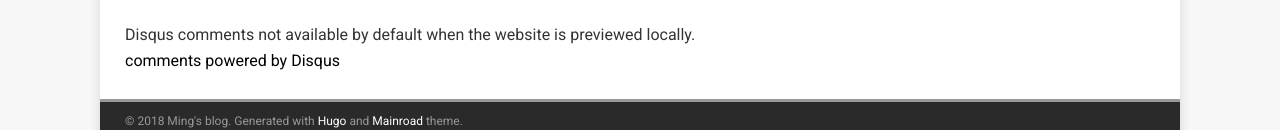
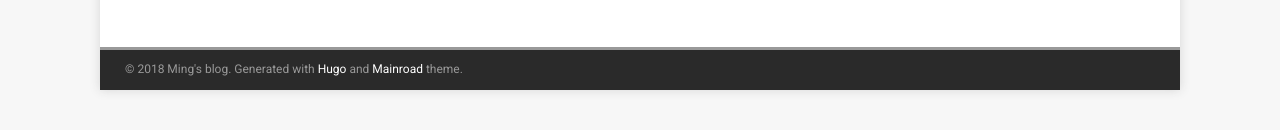
Before and after one commit to myhorcrux/myhorcrux.github.io, a plain HTML site: page post/basic-elements/index.html in a window 1280 px wide. Shown: the part 3949-4079 px from the top of the page. Drawn offline with Linux system fonts and the light colour scheme.

Commit message:
remove disqus

```diff
--- a/post/basic-elements/index.html
+++ b/post/basic-elements/index.html
@@ -277,29 +277,6 @@ if (!doNotTrack) {
 	</div>
 </nav>
 
-<section class="comments">
-	<div id="disqus_thread"></div>
-<script>
-    var disqus_config = function () {
-
-
-
-    };
-    (function() {
-        if (["localhost", "127.0.0.1"].indexOf(window.location.hostname) != -1) {
-            document.getElementById('disqus_thread').innerHTML = 'Disqus comments not available by default when the website is previewed locally.';
-            return;
-        }
-        var d = document, s = d.createElement('script'); s.async = true;
-        s.src = '//' + "mingyong" + '.disqus.com/embed.js';
-        s.setAttribute('data-timestamp', +new Date());
-        (d.head || d.body).appendChild(s);
-    })();
-</script>
-<noscript>Please enable JavaScript to view the <a href="https://disqus.com/?ref_noscript">comments powered by Disqus.</a></noscript>
-<a href="https://disqus.com" class="dsq-brlink">comments powered by <span class="logo-disqus">Disqus</span></a>
-</section>
-
 </main>
 
 <aside class="sidebar">
```
Also changed, not shown: about/index.html (+0 -23 lines), post/bangkok-part-1/index.html (+0 -23 lines), post/creating-a-new-theme/index.html (+0 -23 lines).
